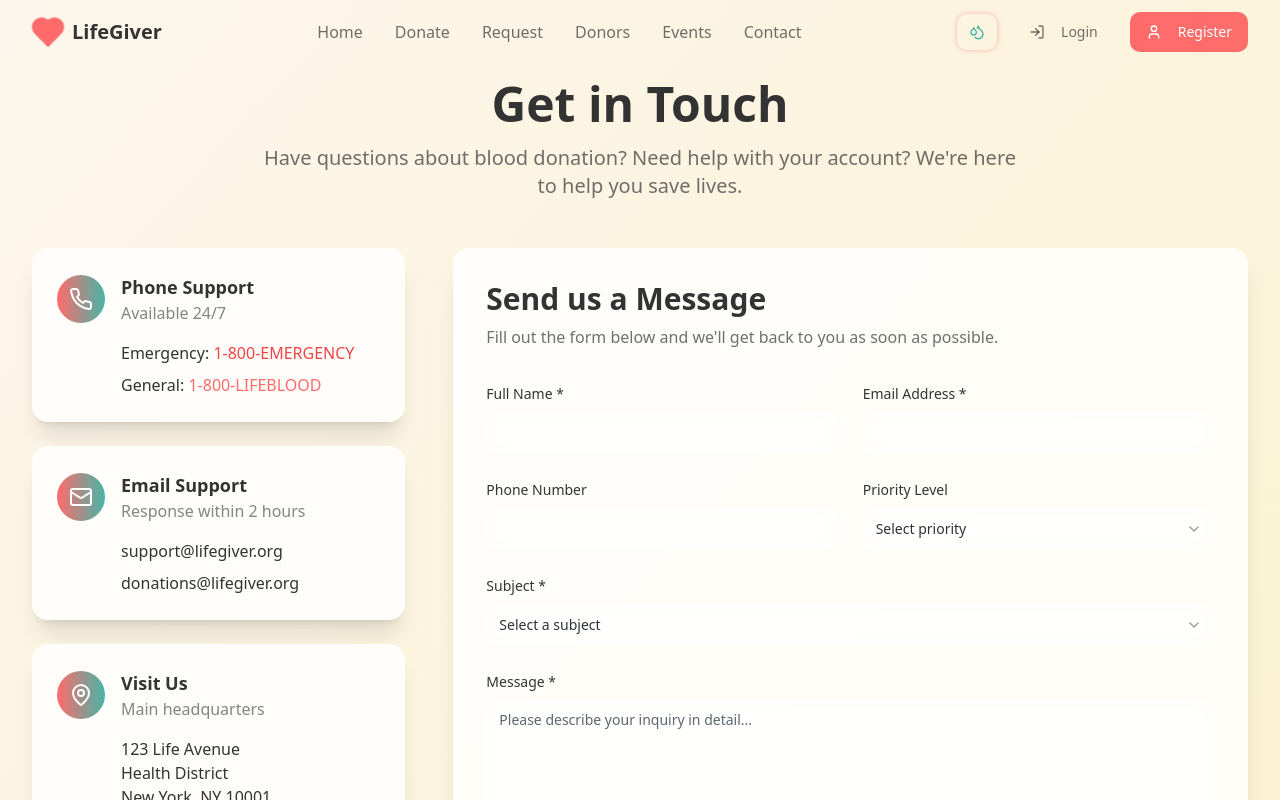
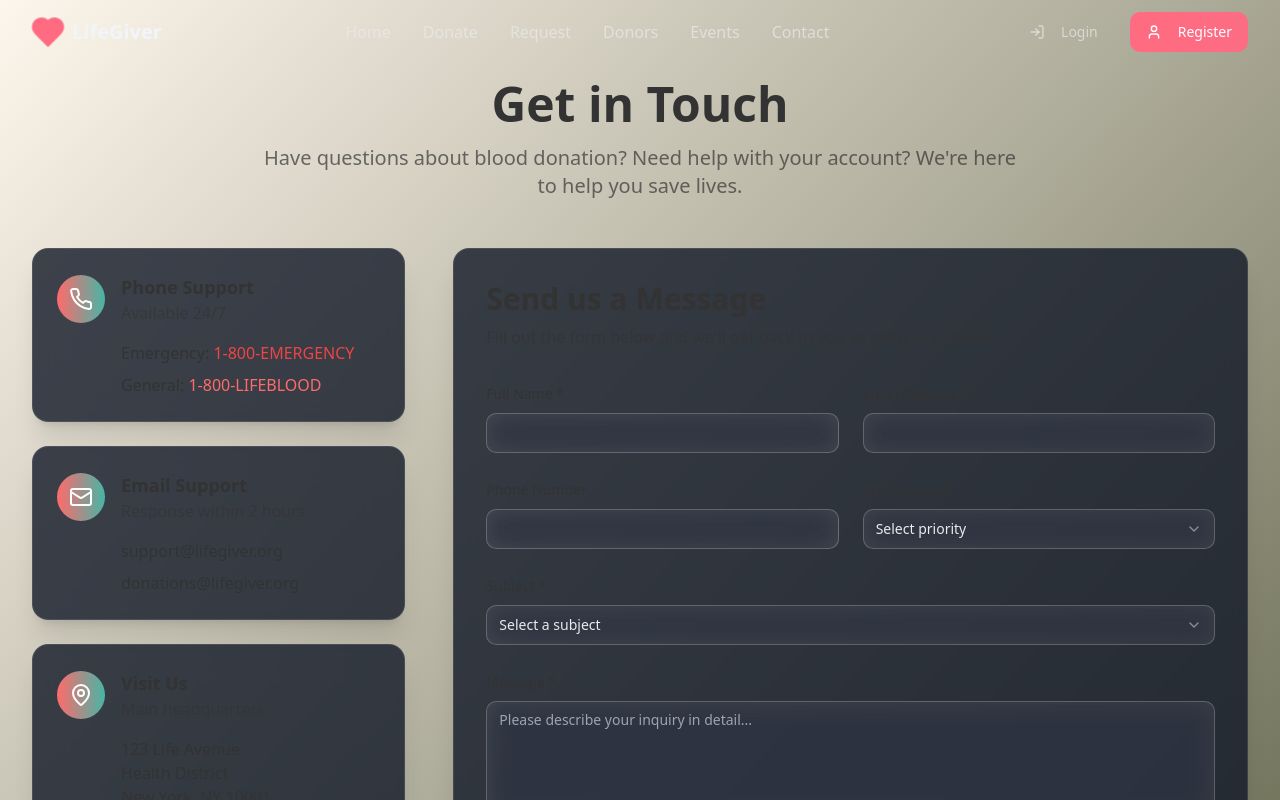
Before and after one commit to Mausam5055/blood-pulse-hero, a React (Vite) app: page /contact in a window 1280 px wide. Shown: the top 800 px of the page. Built offline with nearby package versions, Linux system fonts and the light colour scheme.

Commit message:
Remove light theme and theme toggle
Remove light theme and theme toggle button. Replace video background in hero section with a fullscreen image from Unsplash.

```diff
--- a/src/App.tsx
+++ b/src/App.tsx
@@ -4,7 +4,6 @@ import { Toaster as Sonner } from "@/components/ui/sonner";
 import { TooltipProvider } from "@/components/ui/tooltip";
 import { QueryClient, QueryClientProvider } from "@tanstack/react-query";
 import { BrowserRouter, Routes, Route } from "react-router-dom";
-import { ThemeProvider } from "./contexts/ThemeContext";
 import Index from "./pages/Index";
 import DonorRegistration from "./pages/DonorRegistration";
 import BloodRequest from "./pages/BloodRequest";
@@ -18,7 +17,6 @@ const queryClient = new QueryClient();
 
 const App = () => (
   <QueryClientProvider client={queryClient}>
-    <ThemeProvider>
     <TooltipProvider>
       <Toaster />
       <Sonner />
@@ -36,7 +34,6 @@ const App = () => (
         </Routes>
       </BrowserRouter>
     </TooltipProvider>
-    </ThemeProvider>
   </QueryClientProvider>
 );
 
--- a/src/components/Hero.tsx
+++ b/src/components/Hero.tsx
@@ -10,20 +10,15 @@ const Hero = () => {
 
   return (
     <div className="relative min-h-screen overflow-hidden">
-      {/* Fullscreen Video Background */}
+      {/* Fullscreen Image Background */}
       <div className="absolute inset-0 z-0">
-        <video
-          autoPlay
-          loop
-          muted
-          playsInline
+        <img
+          src="https://images.unsplash.com/photo-1615461066841-6116e61058f4?ixlib=rb-4.0.3&ixid=M3wxMjA3fDB8MHxwaG90by1wYWdlfHx8fGVufDB8fHx8fA%3D%3D&auto=format&fit=crop&w=1920&q=80"
+          alt="Blood donation hero background"
           className="w-full h-full object-cover"
-        >
-          <source src="https://videos.pexels.com/video-files/6823543/6823543-uhd_2560_1440_25fps.mp4" type="video/mp4" />
-          <source src="https://videos.pexels.com/video-files/7579757/7579757-uhd_2560_1440_25fps.mp4" type="video/mp4" />
-        </video>
+        />
         {/* Dark overlay for better text readability */}
-        <div className="absolute inset-0 bg-black/40 dark:bg-black/60" />
+        <div className="absolute inset-0 bg-black/60" />
       </div>
 
       <Navbar />
@@ -33,13 +28,13 @@ const Hero = () => {
         <div className="text-center max-w-4xl mx-auto">
           {/* Simple Icon */}
           <div className="flex justify-center mb-8">
-            <Heart className="w-20 h-20 text-deep-coral dark:text-neon-pink" fill="currentColor" />
+            <Heart className="w-20 h-20 text-neon-pink" fill="currentColor" />
           </div>
 
           {/* Main Headline */}
           <h1 className="text-5xl md:text-7xl font-bold mb-6 text-white leading-tight">
             Be a Hero in
-            <span className="block text-deep-coral dark:text-neon-pink mt-2">Real Life</span>
+            <span className="block text-neon-pink mt-2">Real Life</span>
           </h1>
 
           {/* Subheadline */}
@@ -53,7 +48,7 @@ const Hero = () => {
             <Button
               size="lg"
               onClick={() => navigate('/register')}
-              className="bg-deep-coral hover:bg-deep-coral/90 dark:bg-neon-pink dark:hover:bg-neon-pink/90 text-white px-8 py-4 text-lg font-semibold rounded-full transition-all duration-300 shadow-lg"
+              className="bg-neon-pink hover:bg-neon-pink/90 text-white px-8 py-4 text-lg font-semibold rounded-full transition-all duration-300 shadow-lg"
             >
               <Heart className="w-5 h-5 mr-2" fill="currentColor" />
               Become a Donor
@@ -63,7 +58,7 @@ const Hero = () => {
               size="lg"
               variant="outline"
               onClick={() => navigate('/request')}
-              className="border-2 border-white text-white hover:bg-white hover:text-rich-charcoal dark:hover:text-space-navy px-8 py-4 text-lg font-semibold rounded-full transition-all duration-300 backdrop-blur-sm"
+              className="border-2 border-white text-white hover:bg-white hover:text-space-navy px-8 py-4 text-lg font-semibold rounded-full transition-all duration-300 backdrop-blur-sm"
             >
               <Droplets className="w-5 h-5 mr-2" />
               Request Blood
@@ -72,15 +67,15 @@ const Hero = () => {
 
           {/* Simple Stats */}
           <div className="mt-20 grid grid-cols-1 md:grid-cols-3 gap-8 max-w-3xl mx-auto">
-            <div className="text-center backdrop-blur-sm bg-white/10 dark:bg-white/5 p-6 rounded-xl border border-white/20">
+            <div className="text-center backdrop-blur-sm bg-white/10 p-6 rounded-xl border border-white/20">
               <div className="text-3xl font-bold text-white mb-2">25,000+</div>
               <div className="text-white/80">Lives Saved</div>
             </div>
-            <div className="text-center backdrop-blur-sm bg-white/10 dark:bg-white/5 p-6 rounded-xl border border-white/20">
+            <div className="text-center backdrop-blur-sm bg-white/10 p-6 rounded-xl border border-white/20">
               <div className="text-3xl font-bold text-white mb-2">15,000+</div>
               <div className="text-white/80">Active Donors</div>
             </div>
-            <div className="text-center backdrop-blur-sm bg-white/10 dark:bg-white/5 p-6 rounded-xl border border-white/20">
+            <div className="text-center backdrop-blur-sm bg-white/10 p-6 rounded-xl border border-white/20">
               <div className="text-3xl font-bold text-white mb-2">50+</div>
               <div className="text-white/80">Partner Hospitals</div>
             </div>
--- a/src/components/Navbar.tsx
+++ b/src/components/Navbar.tsx
@@ -3,7 +3,6 @@ import React, { useState, useEffect } from 'react';
 import { Button } from '@/components/ui/button';
 import { Heart, Menu, X, User, LogIn } from 'lucide-react';
 import { useNavigate } from 'react-router-dom';
-import ThemeToggle from './ThemeToggle';
 
 const Navbar = () => {
   const [isScrolled, setIsScrolled] = useState(false);
@@ -31,15 +30,15 @@ const Navbar = () => {
   return (
     <nav className={`fixed top-0 left-0 right-0 z-50 transition-all duration-300 ${
       isScrolled
-        ? 'glass border-b border-deep-coral/20 dark:border-neon-pink/20'
+        ? 'glass border-b border-neon-pink/20'
         : 'bg-transparent'
     }`}>
       <div className="max-w-7xl mx-auto px-4 sm:px-6 lg:px-8">
         <div className="flex items-center justify-between h-16">
           {/* Logo */}
           <div className="flex items-center space-x-2 cursor-pointer" onClick={() => navigate('/')}>
-            <Heart className="w-8 h-8 text-deep-coral dark:text-neon-pink animate-heartbeat" fill="currentColor" />
-            <span className="text-xl font-bold text-rich-charcoal dark:text-soft-white">LifeGiver</span>
+            <Heart className="w-8 h-8 text-neon-pink animate-heartbeat" fill="currentColor" />
+            <span className="text-xl font-bold text-soft-white">LifeGiver</span>
           </div>
 
           {/* Desktop Navigation */}
@@ -48,34 +47,32 @@ const Navbar = () => {
               <button
                 key={item.name}
                 onClick={() => navigate(item.href)}
-                className="text-rich-charcoal/70 dark:text-dark-text/70 hover:text-deep-coral dark:hover:text-neon-pink transition-colors duration-200 font-medium"
+                className="text-dark-text/70 hover:text-neon-pink transition-colors duration-200 font-medium"
               >
                 {item.name}
               </button>
             ))}
           </div>
 
-          {/* Desktop Auth Buttons & Theme Toggle */}
+          {/* Desktop Auth Buttons */}
           <div className="hidden md:flex items-center space-x-4">
-            <ThemeToggle />
-            <Button variant="ghost" className="text-rich-charcoal/70 dark:text-dark-text/70 hover:text-deep-coral dark:hover:text-electric-cyan">
+            <Button variant="ghost" className="text-dark-text/70 hover:text-electric-cyan">
               <LogIn className="w-4 h-4 mr-2" />
               Login
             </Button>
-            <Button className="bg-gradient-to-r from-deep-coral to-deep-coral/80 dark:from-neon-pink dark:to-neon-pink/80 hover:from-deep-coral/90 hover:to-deep-coral dark:hover:from-neon-pink/90 dark:hover:to-neon-pink text-white">
+            <Button className="bg-gradient-to-r from-neon-pink to-neon-pink/80 hover:from-neon-pink/90 hover:to-neon-pink text-white">
               <User className="w-4 h-4 mr-2" />
               Register
             </Button>
           </div>
 
           {/* Mobile Menu Button */}
-          <div className="md:hidden flex items-center space-x-2">
-            <ThemeToggle />
+          <div className="md:hidden">
             <Button
               variant="ghost"
               size="sm"
               onClick={() => setIsMobileMenuOpen(!isMobileMenuOpen)}
-              className="text-rich-charcoal dark:text-soft-white"
+              className="text-soft-white"
             >
               {isMobileMenuOpen ? <X className="w-6 h-6" /> : <Menu className="w-6 h-6" />}
             </Button>
@@ -85,7 +82,7 @@ const Navbar = () => {
         {/* Mobile Menu */}
         {isMobileMenuOpen && (
           <div className="md:hidden">
-            <div className="px-2 pt-2 pb-3 space-y-1 glass-card border-t border-deep-coral/20 dark:border-neon-pink/20">
+            <div className="px-2 pt-2 pb-3 space-y-1 glass-card border-t border-neon-pink/20">
               {navItems.map((item) => (
                 <button
                   key={item.name}
@@ -93,17 +90,17 @@ const Navbar = () => {
                     navigate(item.href);
                     setIsMobileMenuOpen(false);
                   }}
-                  className="block w-full text-left px-3 py-2 text-rich-charcoal/70 dark:text-dark-text/70 hover:text-deep-coral dark:hover:text-neon-pink transition-colors duration-200"
+                  className="block w-full text-left px-3 py-2 text-dark-text/70 hover:text-neon-pink transition-colors duration-200"
                 >
                   {item.name}
                 </button>
               ))}
               <div className="flex flex-col space-y-2 px-3 pt-4">
-                <Button variant="ghost" className="text-rich-charcoal/70 dark:text-dark-text/70 hover:text-deep-coral dark:hover:text-electric-cyan justify-start">
+                <Button variant="ghost" className="text-dark-text/70 hover:text-electric-cyan justify-start">
                   <LogIn className="w-4 h-4 mr-2" />
                   Login
                 </Button>
-                <Button className="bg-gradient-to-r from-deep-coral to-deep-coral/80 dark:from-neon-pink dark:to-neon-pink/80 text-white justify-start">
+                <Button className="bg-gradient-to-r from-neon-pink to-neon-pink/80 text-white justify-start">
                   <User className="w-4 h-4 mr-2" />
                   Register
                 </Button>
--- a/src/index.css
+++ b/src/index.css
@@ -5,49 +5,7 @@
 
 @layer base {
   :root {
-    /* Light theme - Hope & Humanity */
-    --background: 27 20% 97%; /* warm-beige */
-    --foreground: 210 10% 20%; /* rich-charcoal */
-
-    --card: 0 0% 100%; /* white */
-    --card-foreground: 210 10% 20%;
-
-    --popover: 0 0% 100%;
-    --popover-foreground: 210 10% 20%;
-
-    --primary: 7 85% 67%; /* deep-coral */
-    --primary-foreground: 0 0% 100%;
-
-    --secondary: 172 43% 57%; /* soft-teal */
-    --secondary-foreground: 0 0% 100%;
-
-    --muted: 27 20% 94%;
-    --muted-foreground: 210 10% 40%;
-
-    --accent: 49 100% 71%; /* pale-yellow */
-    --accent-foreground: 210 10% 20%;
-
-    --destructive: 0 84% 60%;
-    --destructive-foreground: 0 0% 98%;
-
-    --border: 27 20% 90%;
-    --input: 27 20% 90%;
-    --ring: 7 85% 67%;
-
-    --radius: 0.75rem;
-
-    --sidebar-background: 0 0% 98%;
-    --sidebar-foreground: 240 5.3% 26.1%;
-    --sidebar-primary: 240 5.9% 10%;
-    --sidebar-primary-foreground: 0 0% 98%;
-    --sidebar-accent: 240 4.8% 95.9%;
-    --sidebar-accent-foreground: 240 5.9% 10%;
-    --sidebar-border: 220 13% 91%;
-    --sidebar-ring: 217.2 91.2% 59.8%;
-  }
-
-  .dark {
-    /* Dark theme - Midnight Lifeline */
+    /* Dark theme only - Midnight Lifeline */
     --background: 207 71% 8%; /* space-navy */
     --foreground: 210 11% 92%; /* dark-text */
 
@@ -76,6 +34,8 @@
     --input: 207 71% 15%;
     --ring: 348 83% 70%;
 
+    --radius: 0.75rem;
+
     --sidebar-background: 207 71% 8%;
     --sidebar-foreground: 210 11% 92%;
     --sidebar-primary: 348 83% 70%;
@@ -99,9 +59,9 @@
 
 /* Custom glassmorphism styles */
 .glass {
-  @apply backdrop-blur-md bg-white/10 dark:bg-white/5 border border-white/20 dark:border-white/10;
+  @apply backdrop-blur-md bg-white/10 border border-white/20;
 }
 
 .glass-card {
-  @apply backdrop-blur-lg bg-white/80 dark:bg-gray-900/80 border border-white/30 dark:border-white/10 shadow-xl;
+  @apply backdrop-blur-lg bg-gray-900/80 border border-white/10 shadow-xl;
 }
```
Lines whose indentation alone changed are shown as unchanged.
